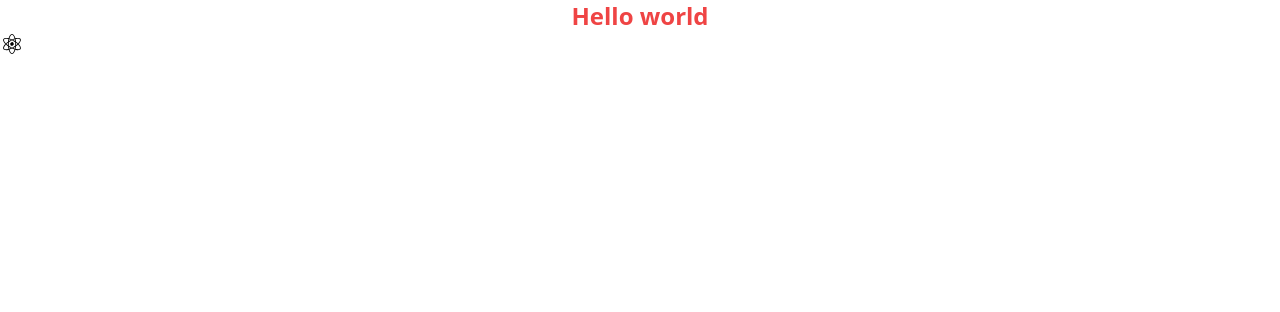
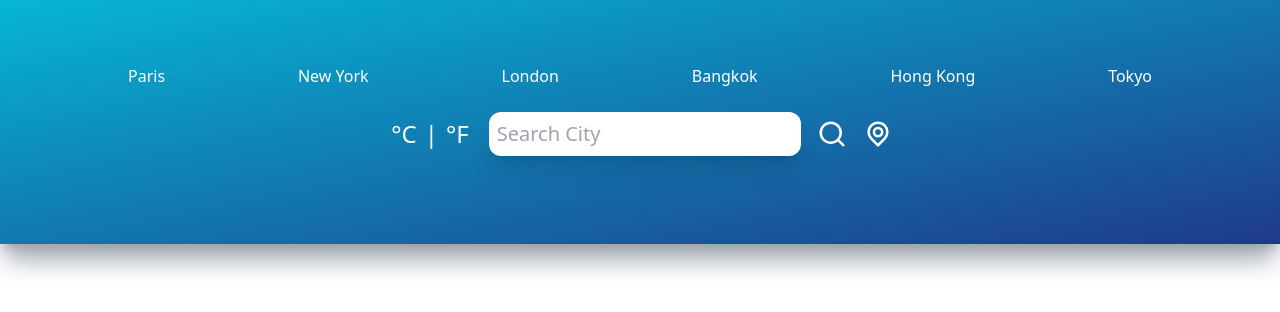
Before and after one commit to hmongdev/react-weather-app, a React (Create React App) app: page / in a window 1280 px wide. Shown: the top 312 px of the page. Built offline with nearby package versions, Linux system fonts and the light colour scheme.

Commit message:
create TimeLocation.jsx

```diff
--- a/src/App.js
+++ b/src/App.js
@@ -1,11 +1,15 @@
 import './App.css';
-import UilReact from '@iconscout/react-unicons/icons/uil-react';
+// import UilReact from '@iconscout/react-unicons/icons/uil-react';
+import Inputs from './Components/Inputs';
+import CityButtons from './Components/CityButtons';
+import TimeLocation from './Components/TimeLocation';
 
 export default function App() {
     return (
-        <div className="App">
-            <h1 className="text-2xl font-bold text-red-500">Hello world</h1>
-            <UilReact />
+        <div className="mx-auto py-10 px-32 bg-gradient-to-br from-cyan-500 to to-blue-900 h-fit shadow-xl shadow-gray-400">
+            <CityButtons />
+            <Inputs />
+            <TimeLocation />
         </div>
     );
 }
--- /dev/null
+++ b/src/Components/CityButtons.jsx
@@ -0,0 +1,45 @@
+import React from 'react';
+
+function CityButtons() {
+    const cities = [
+        {
+            id: 1,
+            name: 'Paris',
+        },
+        {
+            id: 2,
+            name: 'New York',
+        },
+        {
+            id: 3,
+            name: 'London',
+        },
+        {
+            id: 4,
+            name: 'Bangkok',
+        },
+        {
+            id: 5,
+            name: 'Hong Kong',
+        },
+        {
+            id: 6,
+            name: 'Tokyo',
+        },
+    ];
+
+    return (
+        <div className="flex items-center justify-between my-6">
+            {cities.map((city) => (
+                <button
+                    key={city.id}
+                    className="text-white text-md font-medium transition ease-in hover:scale-110"
+                >
+                    {city.name}
+                </button>
+            ))}
+        </div>
+    );
+}
+
+export default CityButtons;
--- /dev/null
+++ b/src/Components/Inputs.jsx
@@ -0,0 +1,45 @@
+import React from 'react';
+import { UilSearch, UilLocationPoint } from '@iconscout/react-unicons';
+
+function Inputs() {
+    return (
+        <div className="flex flex-row justify-center my-6">
+            <div className="flex flex-row items-center justify-center space-x-4">
+                <div className="flex flex-row w-1/4 items-center justify-center">
+                    <button
+                        name="metric"
+                        className="text-white text-2xl mx-1 hover:opacity-20"
+                    >
+                        °C
+                    </button>
+                    <p className="text-white text-2xl mx-1">|</p>
+                    <button
+                        name="imperial"
+                        className="text-white text-2xl mx-1 hover:opacity-20"
+                    >
+                        °F
+                    </button>
+                </div>
+                <input
+                    type="text"
+                    placeholder="Search City"
+                    className="text-xl font-light p-2 w-full shadow-xl focus:outline-none capitalize rounded-xl"
+                />
+                <button>
+                    <UilSearch
+                        size={30}
+                        className="text-white cursor-pointer transition ease-out hover:scale-125"
+                    />
+                </button>
+                <button>
+                    <UilLocationPoint
+                        size={30}
+                        className="text-white cursor-pointer transition ease-out hover:scale-125"
+                    />
+                </button>
+            </div>
+        </div>
+    );
+}
+
+export default Inputs;
--- /dev/null
+++ b/src/Components/TimeLocation.jsx
@@ -0,0 +1,11 @@
+import React from 'react';
+
+function TimeLocation() {
+    return (
+        <div>
+            <div className="flex items-center justify-center my-6"></div>
+        </div>
+    );
+}
+
+export default TimeLocation;
--- a/tailwind.config.js
+++ b/tailwind.config.js
@@ -1,6 +1,6 @@
 /** @type {import('tailwindcss').Config} */
 module.exports = {
-    content: ['./src/**/*.{html,js}'],
+    content: ['./src/**/*.{html,js,jsx}'],
     theme: {
         extend: {},
     },
```
Also changed, not shown: package.json (indentation only), public/manifest.json.
